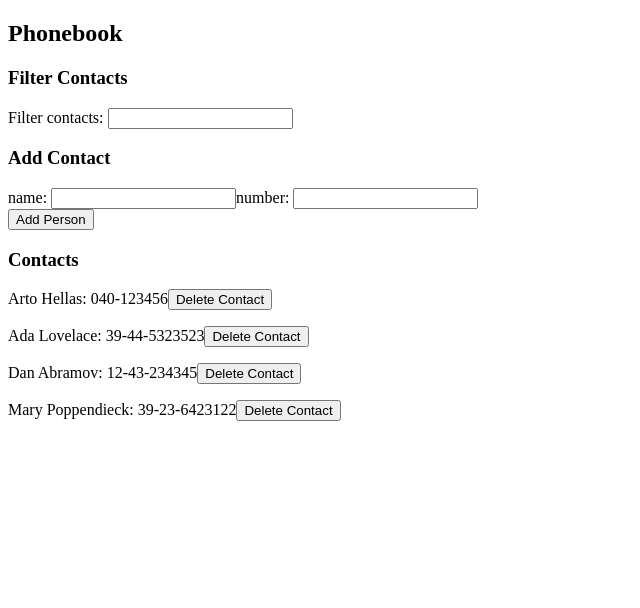
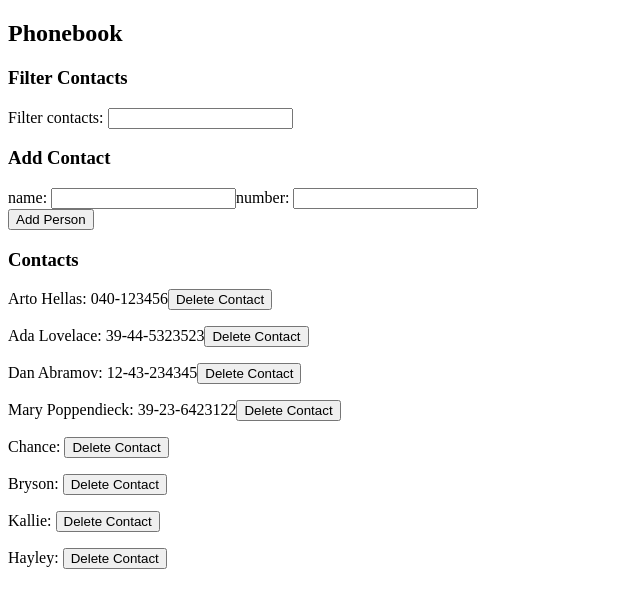
Before and after one commit to cgood1413/FSO, a React (Create React App) app in the folder part2/phonebook/: page / in a window 1280 px wide. Shown: the top 608 px of the page, without its empty margins (0-640 px from the left). Built offline with nearby package versions, Linux system fonts and the light colour scheme; data requests are answered from the project's data file.

Commit message:
Exercise 2.19 & 2.20 completion

```diff
--- a/part2/phonebook/db.json
+++ b/part2/phonebook/db.json
@@ -19,6 +19,26 @@
       "name": "Mary Poppendieck",
       "number": "39-23-6423122",
       "id": 4
+    },
+    {
+      "name": "Chance",
+      "number": "",
+      "id": 5
+    },
+    {
+      "name": "Bryson",
+      "number": "",
+      "id": 6
+    },
+    {
+      "name": "Kallie",
+      "number": "",
+      "id": 7
+    },
+    {
+      "name": "Hayley",
+      "number": "",
+      "id": 8
     }
   ]
 }
--- a/part2/phonebook/src/App.js
+++ b/part2/phonebook/src/App.js
@@ -3,6 +3,8 @@ import contacts from "./services/contacts";
 import Filter from "./Filter";
 import ContactForm from "./ContactForm";
 import Contacts from "./Contacts";
+import Notification from "./Notification";
+
 
 const App = () => {
   const [persons, setPersons] = useState([]);
@@ -10,6 +12,7 @@ const App = () => {
   const [newName, setNewName] = useState("");
   const [newNumber, setNewNumber] = useState("");
   const [searchTerm, setSearchTerm] = useState("");
+  const [notifcation, setNotification] = useState(null);
 
   useEffect(() => {
     contacts.getAll().then(({ data }) => {
@@ -20,26 +23,43 @@ const App = () => {
   const addContact = (event) => {
     event.preventDefault();
     const foundPerson = persons.find((person) => {
-      let regex = new RegExp(newName, 'i');
+      let regex = new RegExp(newName, "i");
       return regex.test(person.name);
     });
-    if (foundPerson && window.confirm(`${foundPerson.name} already exists in your contacts. Would you like to update their number?`)) {
-      const updatedContact = {...foundPerson, number: newNumber};
-      contacts.update(foundPerson.id, updatedContact).then(({data}) => {
-        setPersons(persons.map(person => person.id === foundPerson.id ? data : person));
-      })
+    if (
+      foundPerson &&
+      window.confirm(
+        `${foundPerson.name} already exists in your contacts. Would you like to update their number?`
+      )
+    ) {
+      const updatedContact = { ...foundPerson, number: newNumber };
+      contacts.update(foundPerson.id, updatedContact).then(({ data }) => {
+        setPersons(
+          persons.map((person) =>
+            person.id === foundPerson.id ? data : person
+          )
+        );
+        setNotification(`Contact ${data.name} successfully updated`);
+        setTimeout(() => {
+          setNotification(null)
+        }, 5000);
+      });
     } else if (!foundPerson) {
       const newContact = { name: newName, number: newNumber };
       contacts.create(newContact).then(({ data }) => {
         setPersons(persons.concat(data));
         setNewName("");
         setNewNumber("");
+        setNotification(`Contact ${data.name} successfully added to contacts`);
+        setTimeout(() => {
+          setNotification(null)
+        }, 5000);
       });
     }
   };
 
   const deleteContact = (id) => {
-    if(window.confirm('Permanently delete this contact?')){
+    if (window.confirm("Permanently delete this contact?")) {
       contacts.remove(id).then((response) => {
         setPersons(persons.filter((person) => person.id !== id));
       });
@@ -66,6 +86,7 @@ const App = () => {
 
   return (
     <div>
+      <Notification message={notifcation} />
       <h2>Phonebook</h2>
 
       <h3>Filter Contacts</h3>
--- /dev/null
+++ b/part2/phonebook/src/Notification.js
@@ -0,0 +1,18 @@
+const Notification = ({message}) => {
+    const notificationStyle = {
+        width: '50%',
+        height: 25,
+        fontSize: 16,
+        backgroundColor: 'green'
+    }
+    if (message === null){
+        return null;
+    }
+    return (
+        <div style={notificationStyle}>
+            {message}
+        </div>
+    );
+}
+
+export default Notification
```
